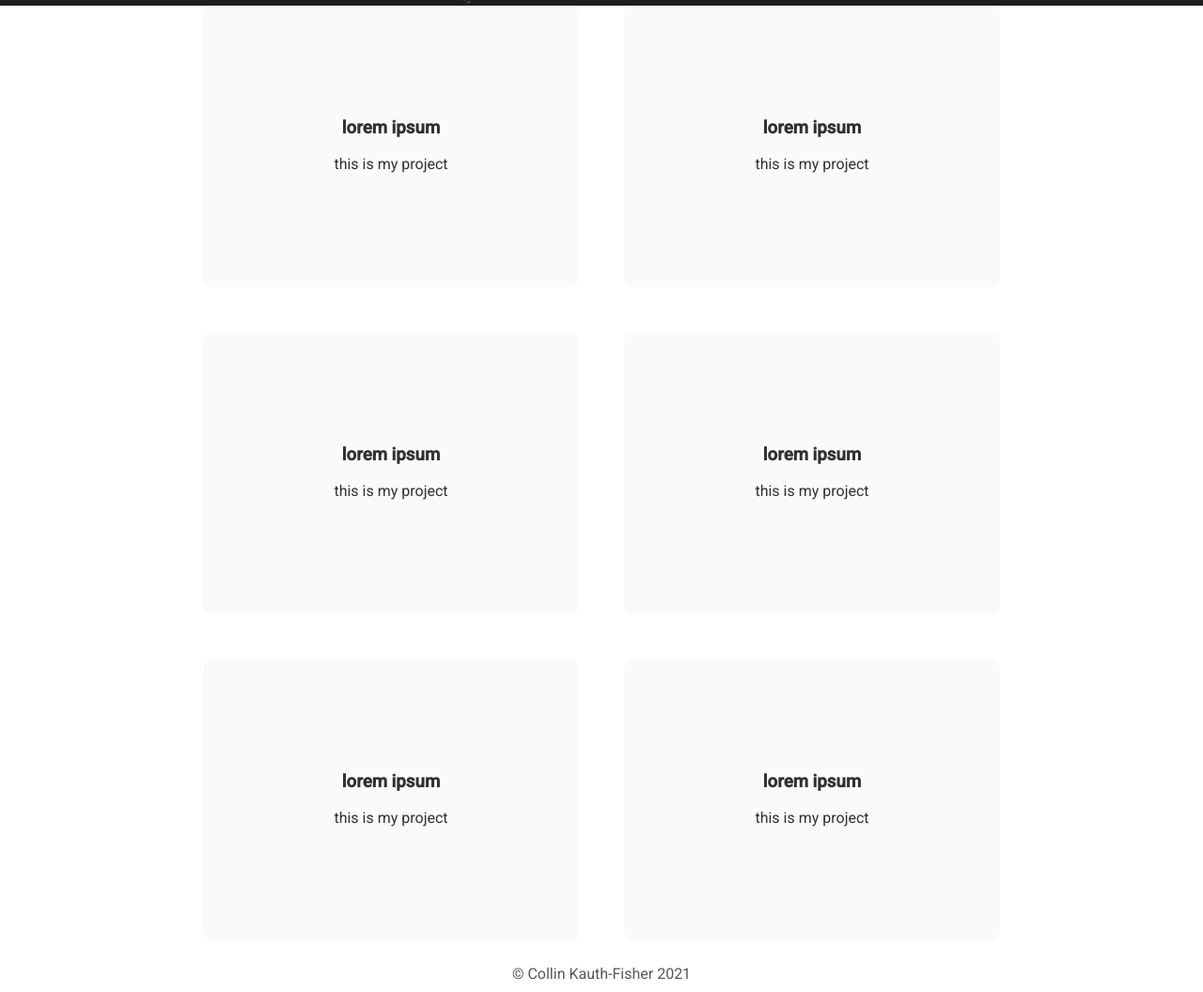
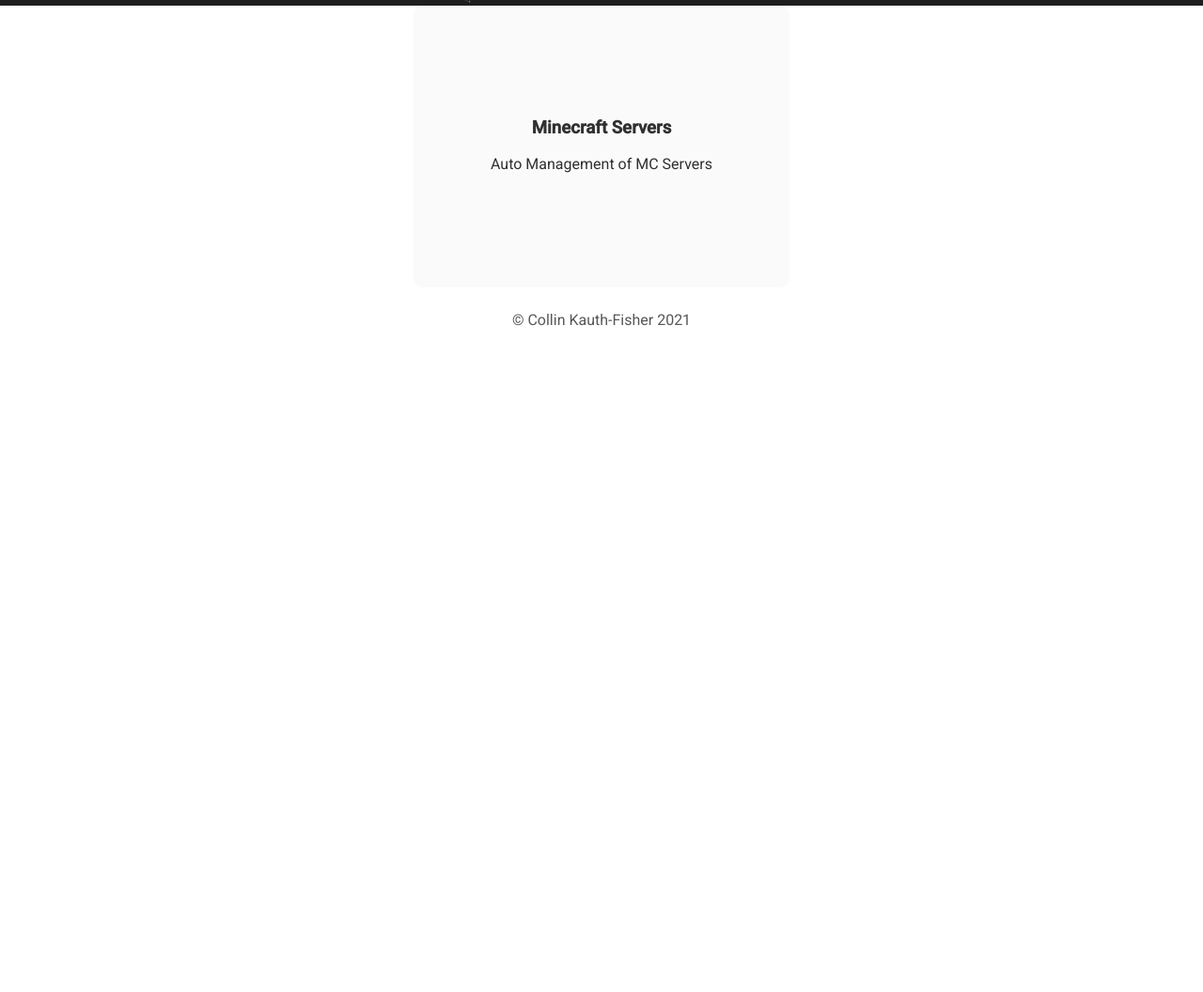
Before and after one commit to ckauth97/ckauth97.github.io, a plain HTML site: page index.html in a window 1280 px wide. Shown: the part 794-1850 px from the top of the page at 94% size. After the commit the page ends 1154 px from the top, so only its background shows below. Drawn offline with Linux system fonts and the light colour scheme.

Commit message:
Update index.html

```diff
--- a/index.html
+++ b/index.html
@@ -33,40 +33,40 @@
 	<div class="content">
 		<div class="box" id="div1">
 			<div class="title">
-				<h3>lorem ipsum</h3>
-				<p>this is my project</p>
+				<h3>Minecraft Servers</h3>
+				<p>Auto Management of MC Servers</p>
 			</div>
 		</div>
-		<div class="box" id="div2">
+		<!-- <div class="box" id="div2">
 			<div class="title">
 				<h3>lorem ipsum</h3>
 				<p>this is my project</p>
 			</div>
-		</div>
-		<div class="box" id="div3">
+		</div> -->
+		<!-- <div class="box" id="div3">
 			<div class="title">
 				<h3>lorem ipsum</h3>
 				<p>this is my project</p>
 			</div>
-		</div>
-		<div class="box" id="div4">
+		</div> -->
+		<!-- <div class="box" id="div4">
 			<div class="title">
 				<h3>lorem ipsum</h3>
 				<p>this is my project</p>
 			</div>
-		</div>
-		<div class="box" id="div5">
+		</div> -->
+		<!-- <div class="box" id="div5">
 			<div class="title">
 				<h3>lorem ipsum</h3>
 				<p>this is my project</p>
 			</div>
-		</div>
-		<div class="box" id="div6">
+		</div> -->
+		<!-- <div class="box" id="div6">
 			<div class="title">
 				<h3>lorem ipsum</h3>
 				<p>this is my project</p>
 			</div>
-		</div>
+		</div> -->
 	</div>
 
 	<footer>
```
